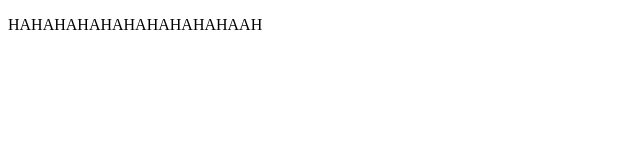
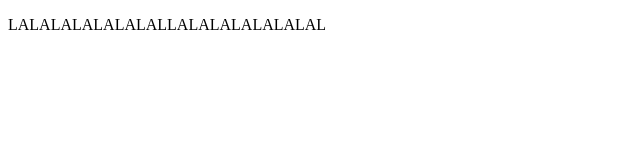
Before and after one commit to YarKram/test, a React (Create React App) app: page / in a window 1280 px wide. Shown: the top 160 px of the page, without its empty margins (0-640 px from the left). Built offline with nearby package versions, Linux system fonts and the light colour scheme.

Commit message:
initial commit

```diff
--- a/src/App.jsx
+++ b/src/App.jsx
@@ -1,7 +1,7 @@
 export const App = () => {
 	return (
 		<>
-			<p>HAHAHAHAHAHAHAHAHAHAAH</p>
+			<p>LALALALALALALALLALALALALALALAL</p>
 		</>
 	);
 };
```
